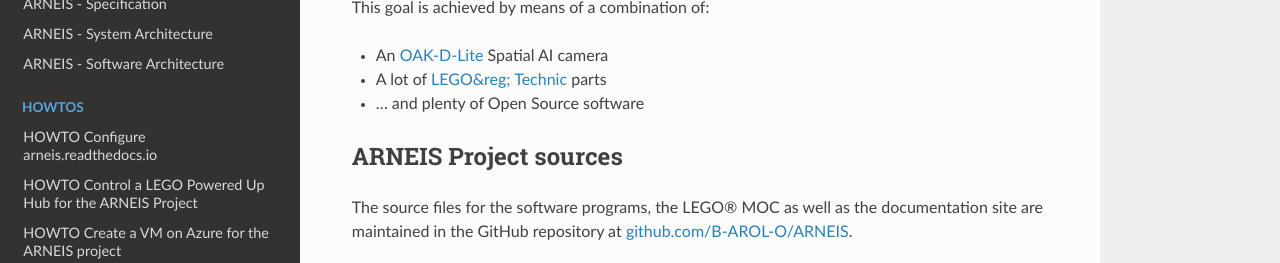
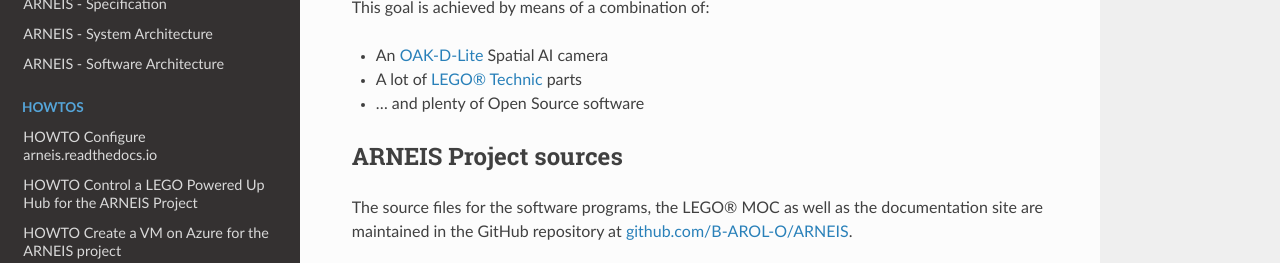
Before and after one commit to B-AROL-O/ARNEIS, a Sphinx documentation site: the page built from docs/index.rst, in a window 1280 px wide and 900 px high, scrolled down 747 px, cut to the strip 188-451 px from the top of the window. Built offline with Sphinx 7.4.7 and the Read the Docs theme 2.0.0, drawn with Linux system fonts in a browser that asks for light colours; some of the changed lines change nothing that is shown.

Commit message:
index.rst: Fix the &reg; symbol
See also: https://stackoverflow.com/questions/38924014/how-to-superscript-a-registered-trademark-in-sphinx-restructuredtext

```diff
--- a/docs/index.rst
+++ b/docs/index.rst
@@ -28,7 +28,7 @@ ARNEIS aims at reproducing in scale a packaging machine for the `Industry-4.0 <h
 This goal is achieved by means of a combination of:
 
 * An `OAK-D-Lite <https://docs.luxonis.com/projects/hardware/en/latest/pages/DM9095.html>`_ Spatial AI camera
-* A lot of `LEGO&reg; Technic <https://www.lego.com/>`_ parts
+* A lot of `LEGO® Technic <https://www.lego.com/>`_ parts
 * ... and plenty of Open Source software
 
 ARNEIS Project sources
```
